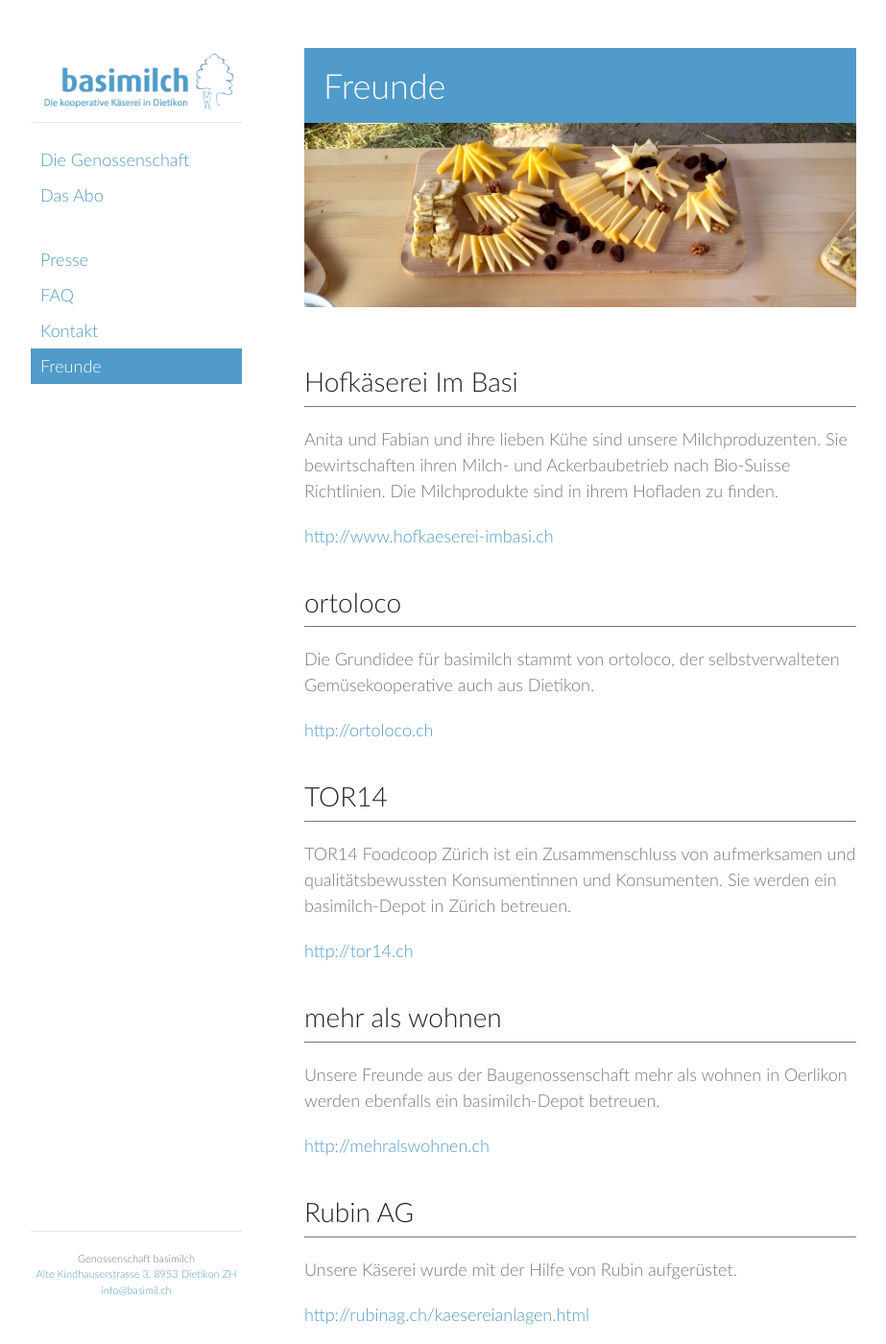
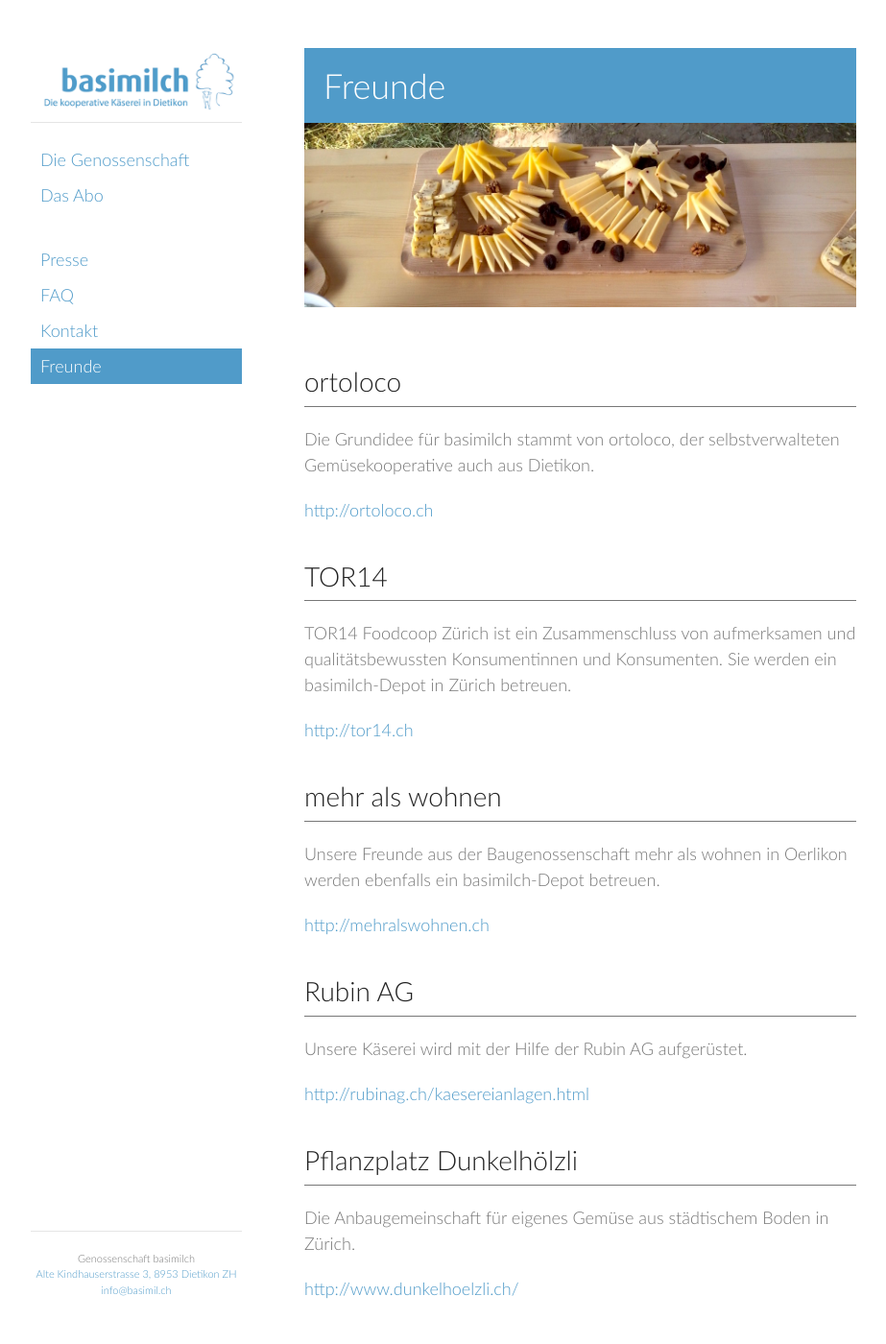
Before and after one commit to vryser/basimilch.github.io, a Jekyll site: the page built from pages/08-freunde.md, in a window 1280 px wide and 1400 px high. Shown: the whole window at 96% size, without its empty margins (178-1101 px from the left). Built offline with Jekyll 4.4.1, drawn with Linux system fonts in a browser that asks for light colours.

Commit message:
change: removal and adding of friends

```diff
--- a/pages/08-freunde.md
+++ b/pages/08-freunde.md
@@ -4,18 +4,9 @@ description: Verwandte Projekte der Genossenschaft
 permalink: /freunde/
 ---
 
-# Hofkäserei Im Basi
-
-Anita und Fabian und ihre lieben Kühe sind unsere Milchproduzenten.
-Sie bewirtschaften ihren Milch- und Ackerbaubetrieb nach Bio-Suisse
-Richtlinien. Die Milchprodukte sind in ihrem Hofladen zu finden.
-
-<http://www.hofkaeserei-imbasi.ch>
-
-
 # ortoloco
 
-Die Grundidee für {{ site.info.shortname }} stammt von ortoloco, der selbstverwalteten Gemüsekooperative auch aus Dietikon.
+Die Grundidee für basimilch stammt von ortoloco, der selbstverwalteten Gemüsekooperative auch aus Dietikon.
 
 <http://ortoloco.ch>
 
@@ -38,6 +29,13 @@ Unsere Freunde aus der Baugenossenschaft mehr als wohnen in Oerlikon werden eben
 
 # Rubin AG
 
-Unsere Käserei wurde mit der Hilfe von Rubin aufgerüstet.
+Unsere Käserei wird mit der Hilfe der Rubin AG aufgerüstet.
 
 <http://rubinag.ch/kaesereianlagen.html>
+
+
+# Pflanzplatz Dunkelhölzli
+
+Die Anbaugemeinschaft für eigenes Gemüse aus städtischem Boden in Zürich.
+
+<http://www.dunkelhoelzli.ch/>
```
